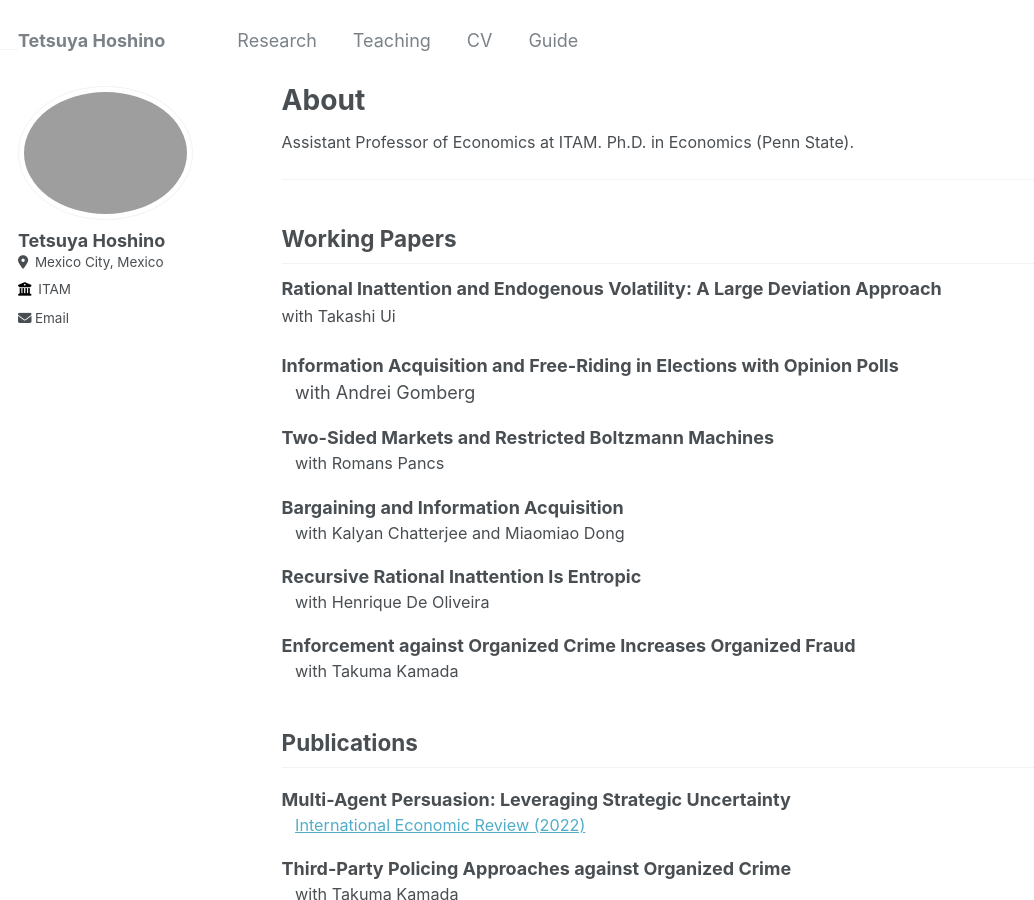
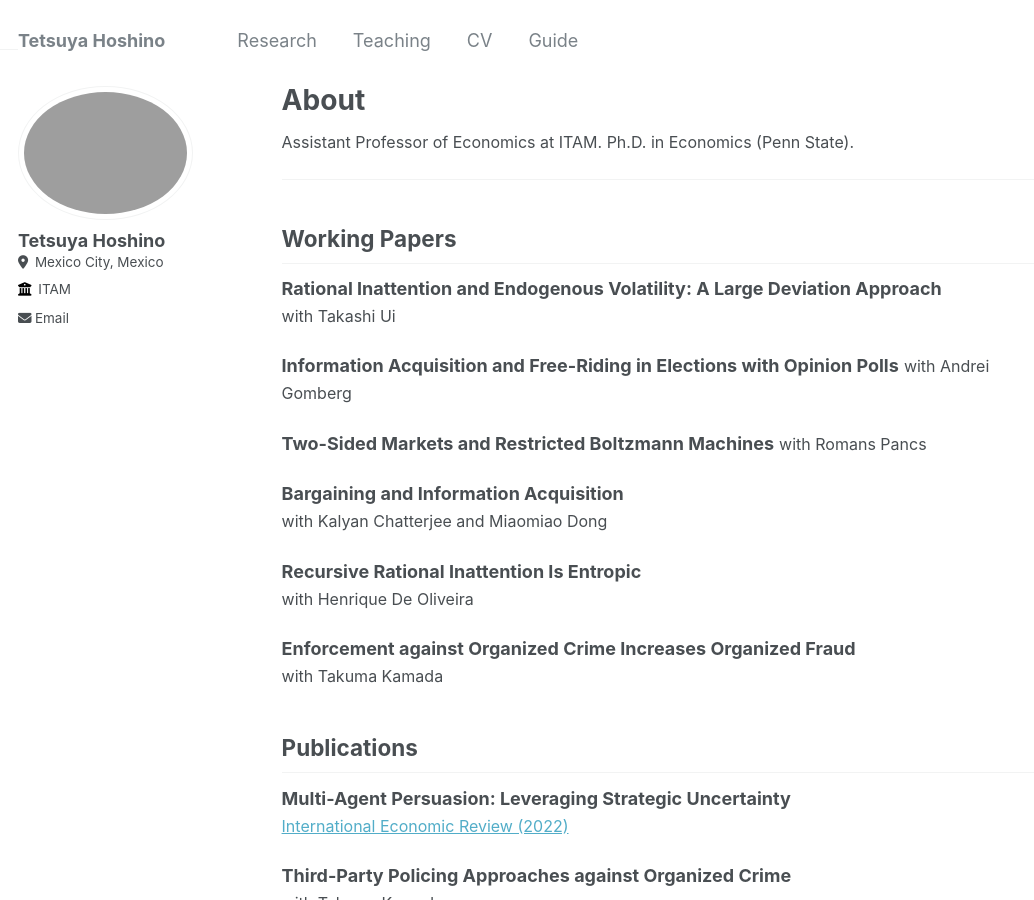
Before and after one commit to tetsuyahoshino137/tetsuyahoshino137.github.io, a Jekyll site: the page built from _pages/about.md, in a window 1280 px wide and 900 px high. Shown: the whole window, without its empty margins (0-1034 px from the left). Built offline with Jekyll 4.4.1, drawn with Linux system fonts in a browser that asks for light colours.

Commit message:
Update about.md

```diff
--- a/_pages/about.md
+++ b/_pages/about.md
@@ -20,37 +20,43 @@
 </span>
 
 **Information Acquisition and Free-Riding in Elections with Opinion Polls**
-: <span style="font-size:large;">
+<span style="font-size:medium;">
 with Andrei Gomberg
 </span>
 
 **Two-Sided Markets and Restricted Boltzmann Machines**
-: <span style="font-size:larger;">
+<span style="font-size:medium;">
 with Romans Pancs</span>
 
 **Bargaining and Information Acquisition**
-: <span style="font-size:larger;">
-with Kalyan Chatterjee and Miaomiao Dong</span>
+<span style="font-size:medium;">
+with Kalyan Chatterjee and Miaomiao Dong
+</span>
 
 **Recursive Rational Inattention Is Entropic**
-: <span style="font-size:larger;">
-with Henrique De Oliveira</span>
+<span style="font-size:medium;">
+with Henrique De Oliveira
+</span>
 
 **Enforcement against Organized Crime Increases Organized Fraud**
-: <span style="font-size:larger;">
-with Takuma Kamada</span>
+<span style="font-size:medium;">
+with Takuma Kamada
+</span>
 
 ## Publications
 **Multi-Agent Persuasion: Leveraging Strategic Uncertainty**
-: <span style="font-size:larger;">
-[International Economic Review (2022)](https://onlinelibrary.wiley.com/doi/10.1111/iere.12546)</span>
+<span style="font-size:medium;">
+[International Economic Review (2022)](https://onlinelibrary.wiley.com/doi/10.1111/iere.12546)
+</span>
 
 **Third-Party Policing Approaches against Organized Crime**
-: <span style="font-size:larger;">
+<span style="font-size:medium;">
 with Takuma Kamada
-[Journal of Quantitative Criminology (2021)](https://link.springer.com/article/10.1007/s10940-020-09466-6)</span>
+[Journal of Quantitative Criminology (2021)](https://link.springer.com/article/10.1007/s10940-020-09466-6)
+</span>
 
 **Repeated Coordination with Private Learning**
-: <span style="font-size:larger;">
+<span style="font-size:medium;">
 with Pathikrit Basu, Kalyan Chatterjee, and Omer Tamuz
-[Journal of Economic Theory (2020)](https://www.sciencedirect.com/science/article/pii/S0022053120300995)</span>
+[Journal of Economic Theory (2020)](https://www.sciencedirect.com/science/article/pii/S0022053120300995)
+</span>
```
